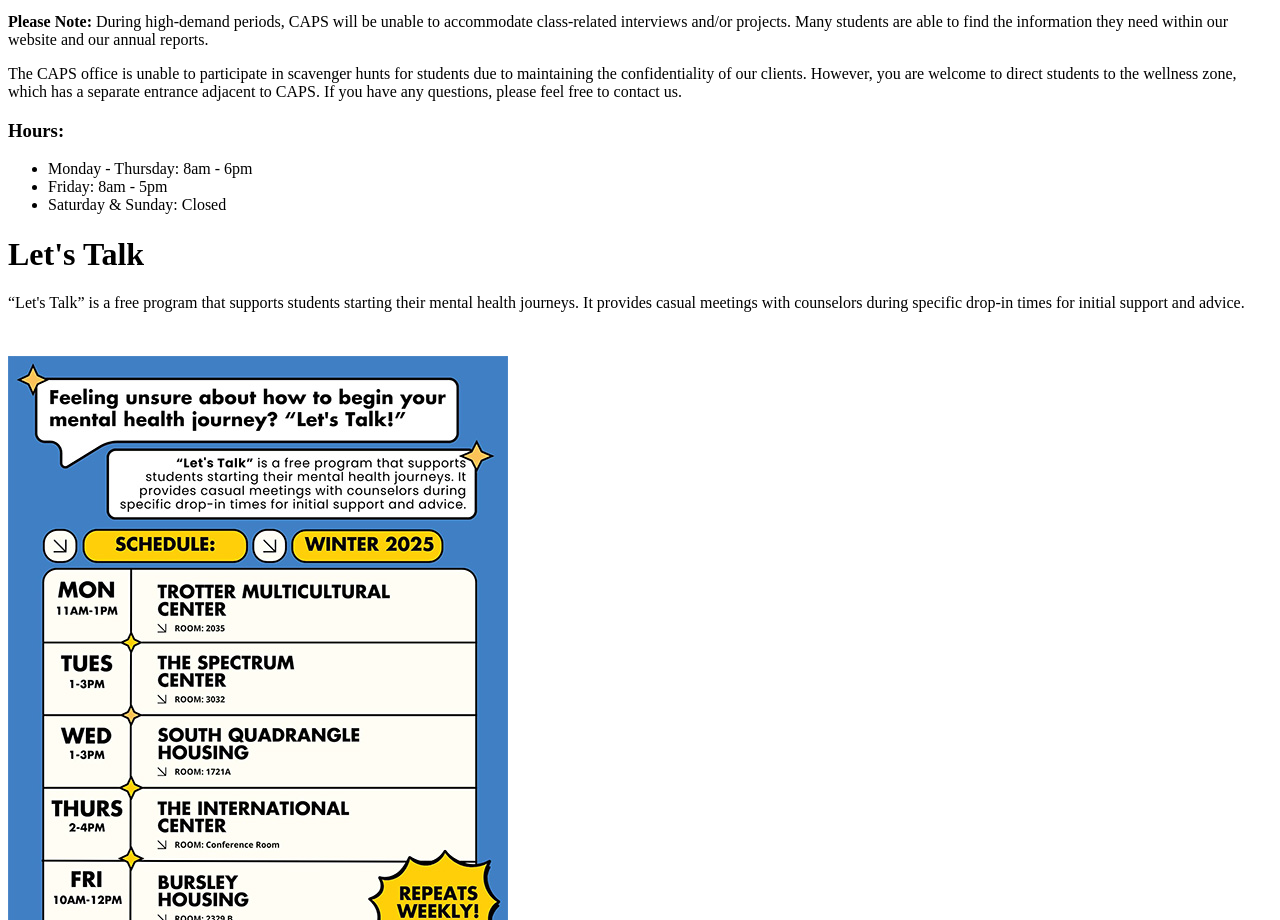
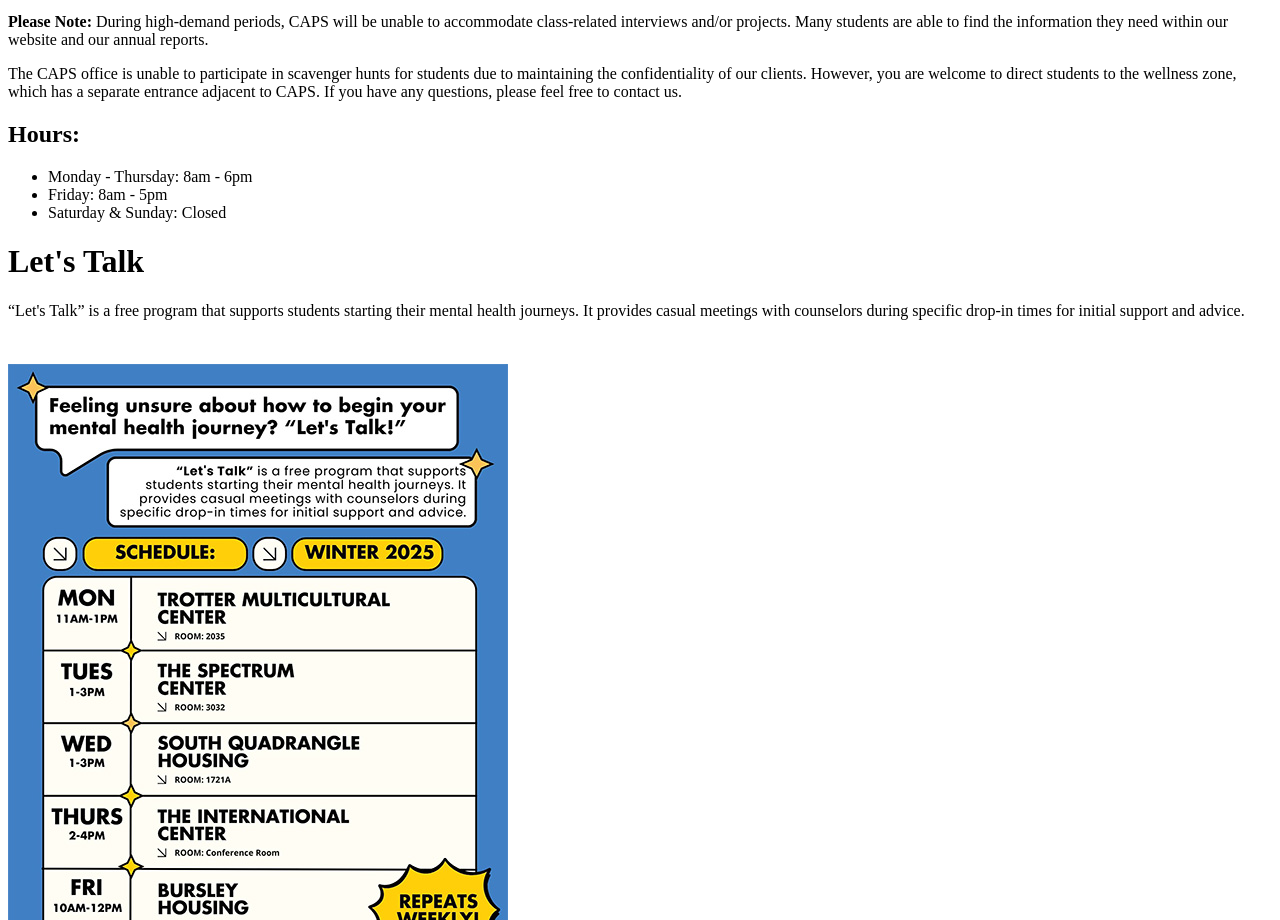
Before and after one commit to samikshya109/client_project_html_w25, a plain HTML site: page CAPS.html in a window 1280 px wide. Shown: the part 909-1829 px from the top of the page. Drawn offline with Linux system fonts and the light colour scheme.

Commit message:
Add files via upload

```diff
--- a/CAPS.html
+++ b/CAPS.html
@@ -43,7 +43,7 @@
     <p>
         The CAPS office is unable to participate in scavenger hunts for students due to maintaining the confidentiality of our clients. However, you are welcome to direct students to the wellness zone, which has a separate entrance adjacent to CAPS. If you have any questions, please feel free to contact us.
     </p>
-    <h3>Hours:</h3>
+    <h2>Hours:</h2>
     <ul>
         <li>Monday - Thursday: 8am - 6pm</li>
         <li>Friday: 8am - 5pm</li>
```
